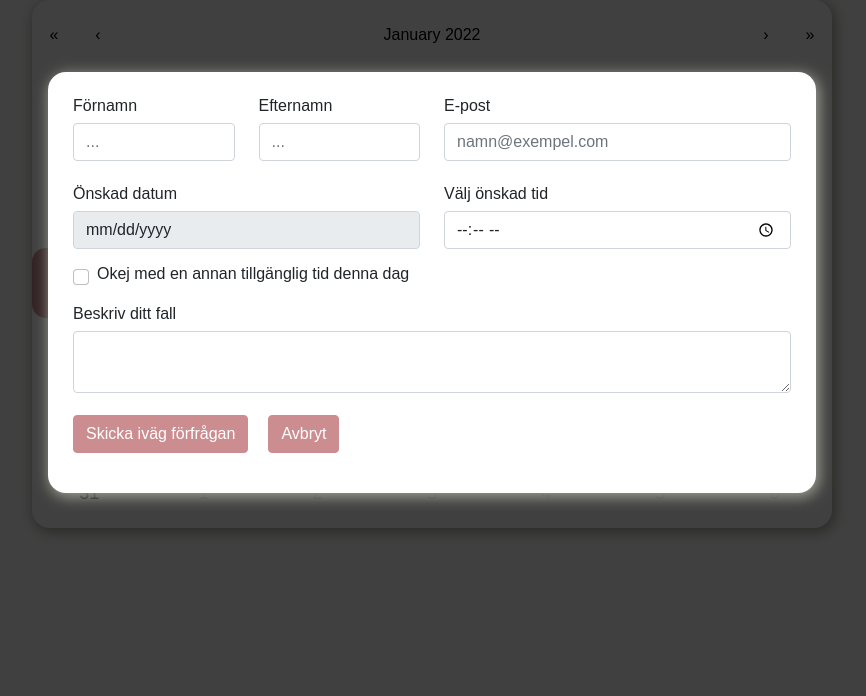
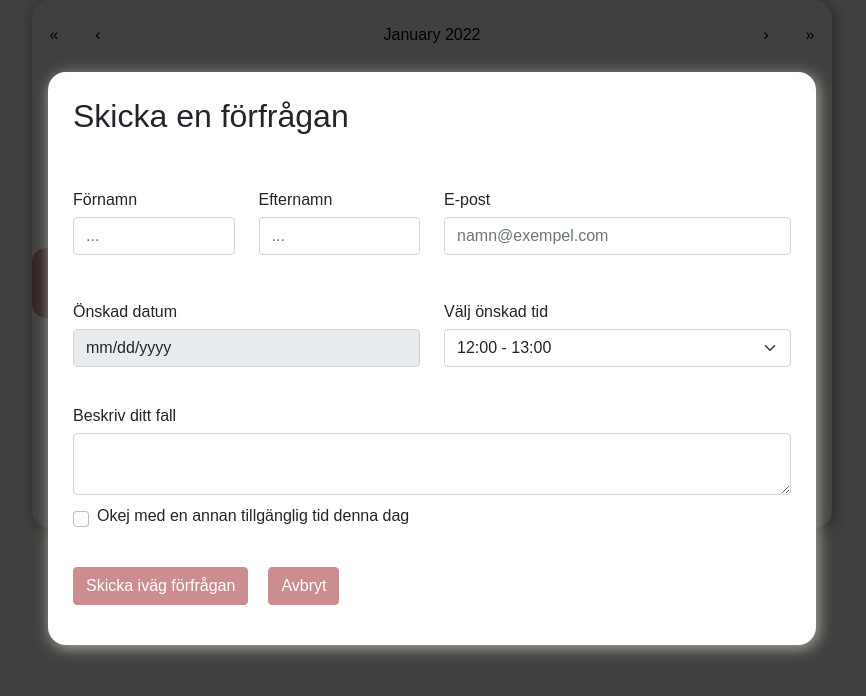
Before and after one commit to talebhammoude/react-calendar, a React (Create React App) app in the folder reactcalendarcomp/: page / in a window 1280 px wide. Both pictures are taken after a click on the button "10". Shown: the top 696 px of the page, without its empty margins (208-1074 px from the left). Built offline with nearby package versions, Linux system fonts and the light colour scheme.

Commit message:
Update Exampleform.jsx

```diff
--- a/reactcalendarcomp/src/components/Exampleform/Exampleform.jsx
+++ b/reactcalendarcomp/src/components/Exampleform/Exampleform.jsx
@@ -23,6 +23,13 @@ function Exampleform(props) {
       <div className='backdrop'/>
       <div className='form-dialog'>
       <Form  validated={validated} onSubmit={handleSubmit}>
+
+      <Row className="mb-4">
+        <h2>Skicka en förfrågan</h2>
+      </Row>
+
+      <Row className="mb-4"></Row>
+
       <Row className="mb-4">
         <Form.Group as={Col} md="3" controlId="validationCustom01">
           <Form.Label>Förnamn</Form.Label>
@@ -52,6 +59,10 @@ function Exampleform(props) {
         </Form.Group>
 
       </Row>
+
+      <Row className="mb-4"></Row>
+
+
       <Row className="mb-3">
         <Form.Group as={Col} md="6" controlId="validationCustom03">
           <Form.Label>Önskad datum</Form.Label>
@@ -60,11 +71,29 @@ function Exampleform(props) {
         </Form.Group>
         <Form.Group as={Col} md="6" controlId="validationCustom04">
           <Form.Label>Välj önskad tid</Form.Label>
-          <Form.Control type="time" placeholder="Tid" required />
-          <Form.Control.Feedback type="invalid"></Form.Control.Feedback>
+          <Form.Select>
+            <option value="t-1">12:00 - 13:00</option>
+            <option value="t-2">13:10 - 14:10</option>
+            <option value="t-3">14:20 - 15:20</option>
+            <option value="t-4">15:30 - 16:30</option>
+          </Form.Select>
         </Form.Group>
 
       </Row>
+
+
+      <Row className="mb-4"></Row>
+
+
+      <Row className="mb-2">
+        <Form.Group className="mb-1" controlId="exampleForm.ControlTextarea1">
+        <Form.Label>Beskriv ditt fall</Form.Label>
+        <Form.Control as="textarea" rows={2} />
+        </Form.Group>
+      </Row>
+
+
+      <Row className="mb-2">
       <Form.Group className="mb-3">
         <Form.Check
 
@@ -74,14 +103,8 @@ function Exampleform(props) {
           // feedbackType="invalid"
         />
       </Form.Group>
+      </Row>
 
-
-      <Row className="mb-2">
-        <Form.Group className="mb-1" controlId="exampleForm.ControlTextarea1">
-        <Form.Label>Beskriv ditt fall</Form.Label>
-        <Form.Control as="textarea" rows={2} />
-        </Form.Group>
-      </Row>
 
       <Button className='btn-primary' type="submit">Skicka iväg förfrågan</Button>
       <Button className='btn-primary' onClick={props.cancelForm}>Avbryt</Button>
```
